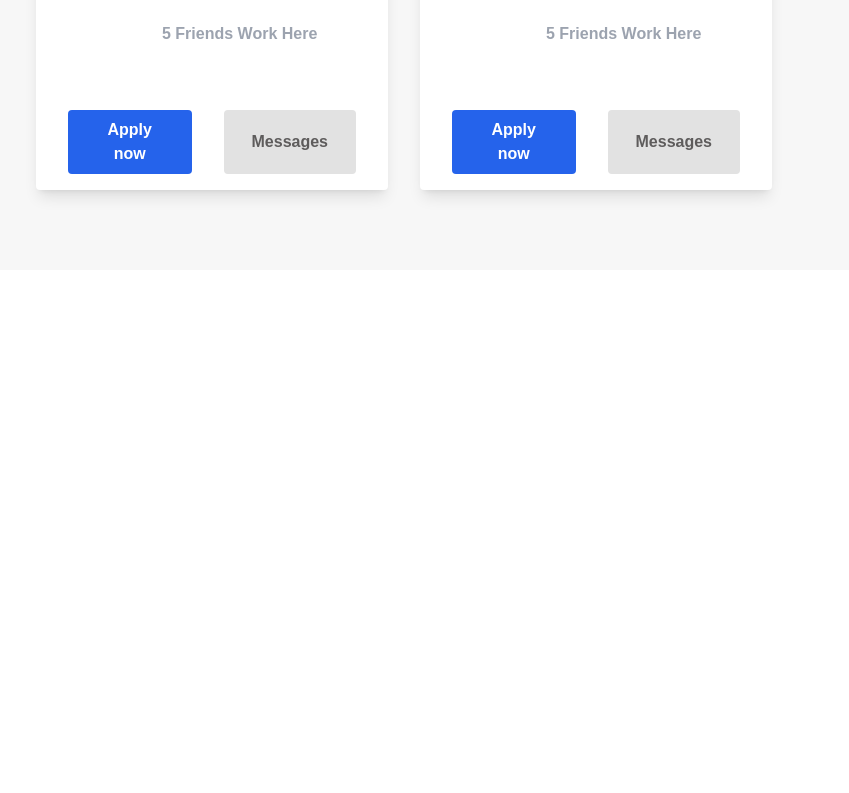
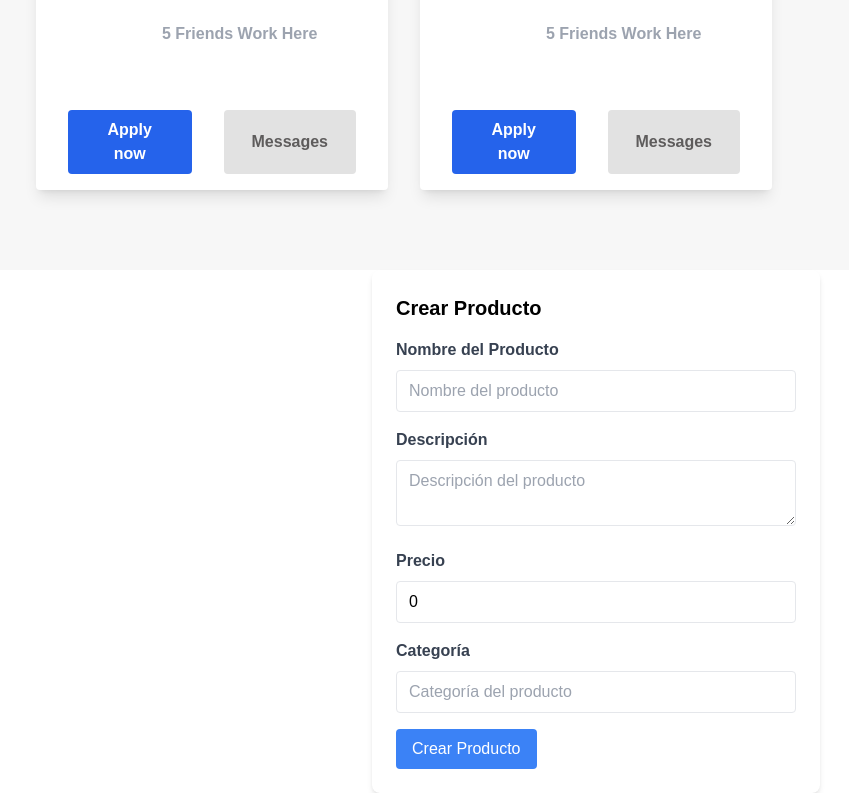
Before and after one commit to Juanes1510/Frontedh, a Next.js app: page / in a window 1280 px wide. Shown: the part 1146-1939 px from the top of the page, without its empty margins (44-893 px from the left). Before the commit the page ends 1416 px from the top, so only its background shows below. Built offline with nearby package versions, Linux system fonts and the light colour scheme.

Commit message:
crearformulario

```diff
--- /dev/null
+++ b/src/app/components/formulario.tsx
@@ -0,0 +1,110 @@
+'use client'
+import { useState } from 'react';
+
+interface Product {
+  name: string;
+  description: string;
+  price: number;
+  category: string;
+}
+
+export default function CreateProductForm() {
+  // Estado para almacenar los datos del formulario
+  const [product, setProduct] = useState<Product>({
+    name: '',
+    description: '',
+    price: 0,
+    category: ''
+  });
+
+  const [error, setError] = useState<string | null>(null);
+
+  // Función para manejar los cambios en los campos del formulario
+  const handleChange = (e: React.ChangeEvent<HTMLInputElement | HTMLTextAreaElement>) => {
+    setProduct({
+      ...product,
+      [e.target.name]: e.target.value,
+    });
+  };
+
+  // Función para manejar el envío del formulario
+  const handleSubmit = (e: React.FormEvent<HTMLFormElement>) => {
+    e.preventDefault();
+
+    // Validación básica de los datos del producto
+    if (!product.name || !product.description || !product.category || product.price <= 0) {
+      setError("Por favor, completa todos los campos correctamente.");
+      return;
+    }
+
+    setError(null);
+    console.log("Producto creado:", product);
+
+    // Aquí podrías enviar los datos a tu API o backend
+    // Ejemplo: enviarProducto(product);
+  };
+
+  return (
+    <div className="max-w-md mx-auto bg-white p-6 rounded-lg shadow-md">
+      <h2 className="text-xl font-bold mb-4">Crear Producto</h2>
+
+      {error && <p className="text-red-500 mb-4">{error}</p>}
+
+      <form onSubmit={handleSubmit}>
+        <div className="mb-4">
+          <label className="block text-gray-700 font-bold mb-2">Nombre del Producto</label>
+          <input
+            type="text"
+            name="name"
+            value={product.name}
+            onChange={handleChange}
+            className="w-full px-3 py-2 border rounded"
+            placeholder="Nombre del producto"
+          />
+        </div>
+
+        <div className="mb-4">
+          <label className="block text-gray-700 font-bold mb-2">Descripción</label>
+          <textarea
+            name="description"
+            value={product.description}
+            onChange={handleChange}
+            className="w-full px-3 py-2 border rounded"
+            placeholder="Descripción del producto"
+          />
+        </div>
+
+        <div className="mb-4">
+          <label className="block text-gray-700 font-bold mb-2">Precio</label>
+          <input
+            type="number"
+            name="price"
+            value={product.price}
+            onChange={handleChange}
+            className="w-full px-3 py-2 border rounded"
+            placeholder="Precio del producto"
+          />
+        </div>
+
+        <div className="mb-4">
+          <label className="block text-gray-700 font-bold mb-2">Categoría</label>
+          <input
+            type="text"
+            name="category"
+            value={product.category}
+            onChange={handleChange}
+            className="w-full px-3 py-2 border rounded"
+            placeholder="Categoría del producto"
+          />
+        </div>
+
+        <button
+          type="submit"
+          className="bg-blue-500 text-white py-2 px-4 rounded hover:bg-blue-600 focus:outline-none"
+        >
+          Crear Producto
+        </button>
+      </form>
+    </div>
+  );
+}
--- a/src/app/page.tsx
+++ b/src/app/page.tsx
@@ -1,12 +1,14 @@
 import Cartas from "./components/card";
 import Header from "./components/header";
 import "./globals.css";
+import CreateProductForm from "./components/formulario";
 
 export default function Home() {
   return (
     <div className="w-full justify-center items-center">
       <Header />
       <Cartas />
+      <CreateProductForm />
     </div>
   )
 }
```
